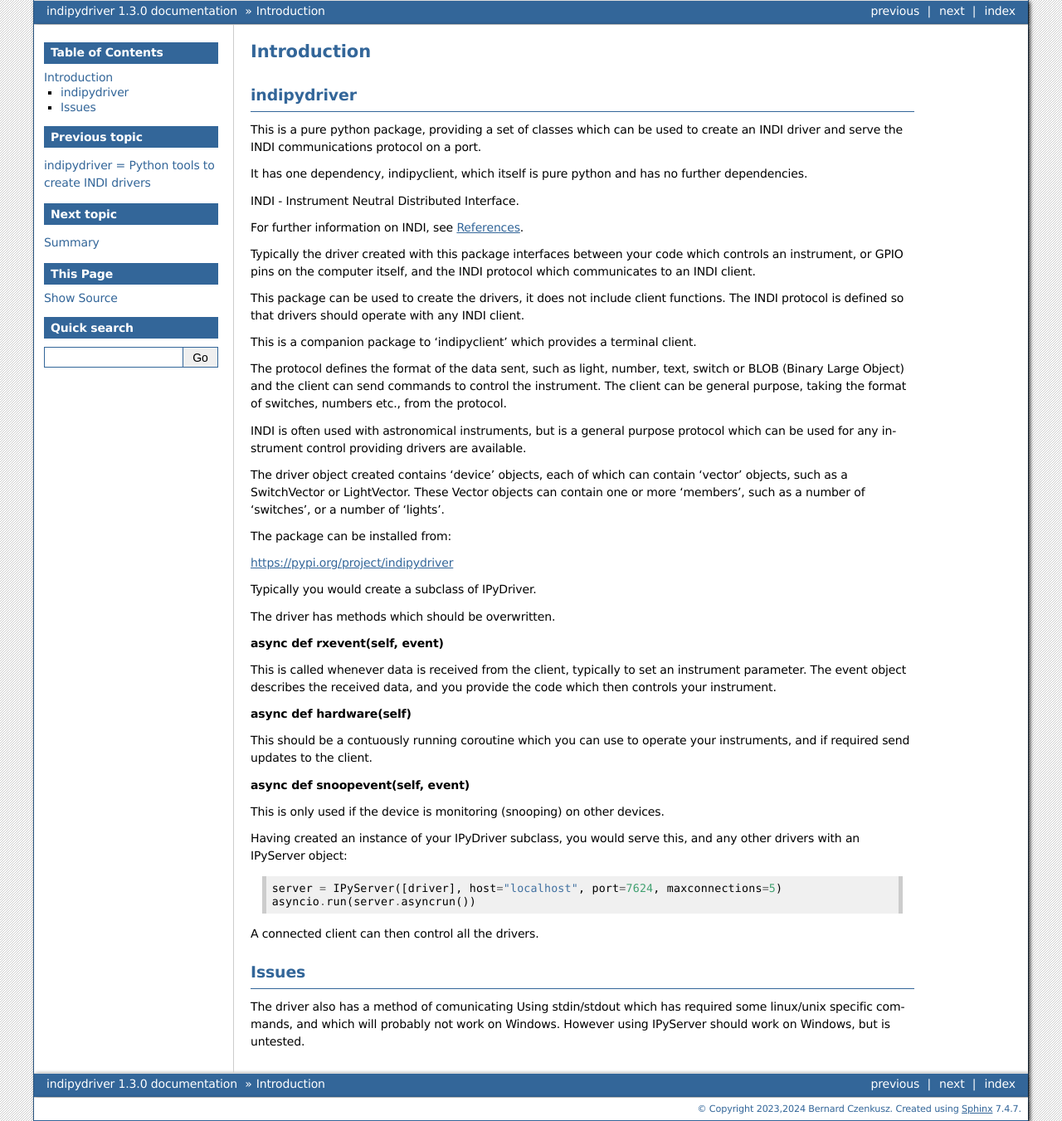
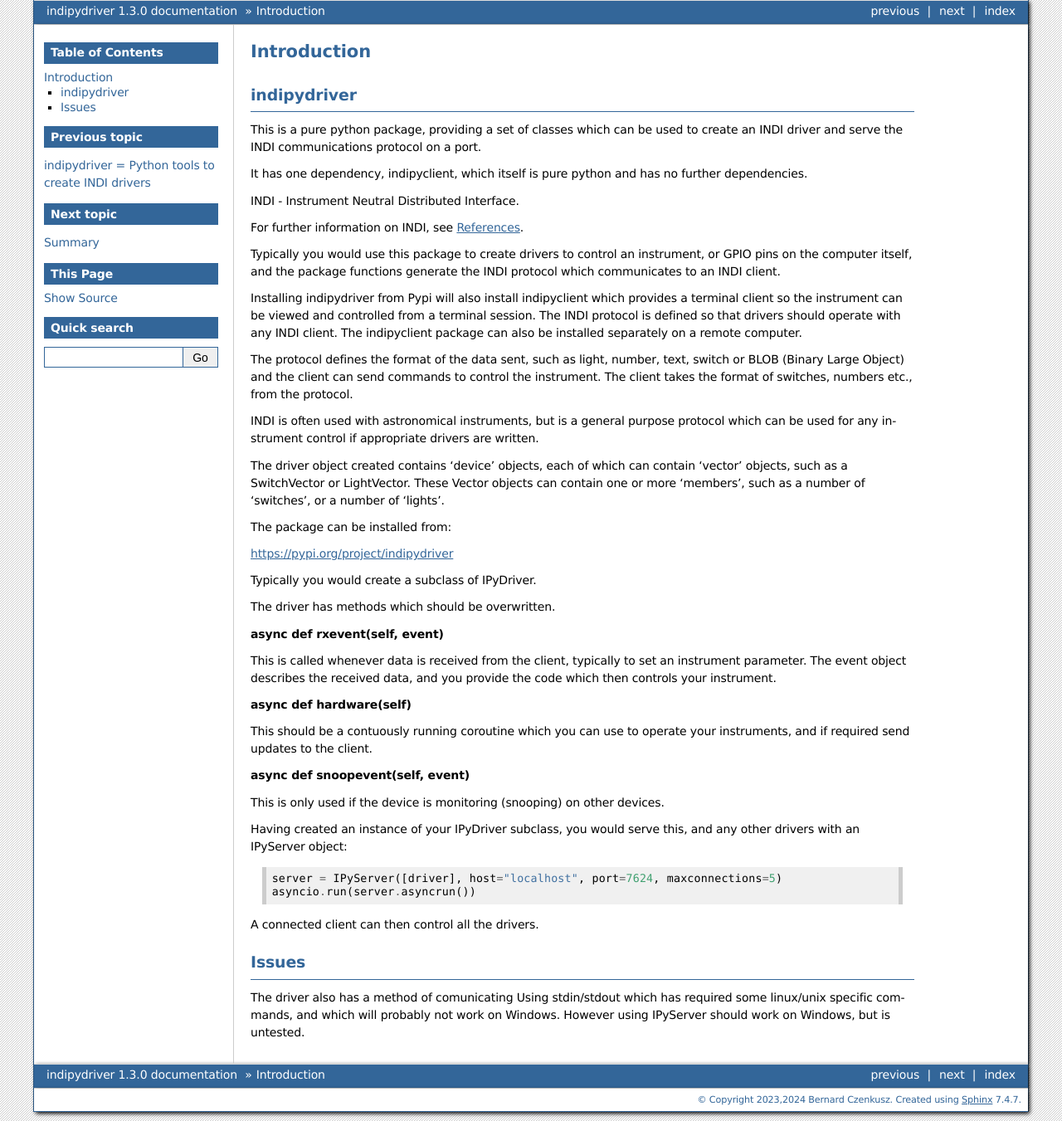
Before and after one commit to bernie-skipole/indipydriver, a Sphinx documentation site: the page built from docs/source/usage/introduction.rst, in a window 1280 px wide. Shown: the whole page at 83% size. Built offline with Sphinx 7.4.7, drawn with Linux system fonts in a browser that asks for light colours.

Commit message:
Working on docs

```diff
--- a/docs/source/usage/introduction.rst
+++ b/docs/source/usage/introduction.rst
@@ -13,15 +13,13 @@
 
 For further information on INDI, see :ref:`references`.
 
-Typically the driver created with this package interfaces between your code which controls an instrument, or GPIO pins on the computer itself, and the INDI protocol which communicates to an INDI client.
+Typically you would use this package to create drivers to control an instrument, or GPIO pins on the computer itself, and the package functions generate the INDI protocol which communicates to an INDI client.
 
-This package can be used to create the drivers, it does not include client functions. The INDI protocol is defined so that drivers should operate with any INDI client.
+Installing indipydriver from Pypi will also install indipyclient which provides a terminal client so the instrument can be viewed and controlled from a terminal session. The INDI protocol is defined so that drivers should operate with any INDI client. The indipyclient package can also be installed separately on a remote computer.
 
-This is a companion package to 'indipyclient' which provides a terminal client.
+The protocol defines the format of the data sent, such as light, number, text, switch or BLOB (Binary Large Object) and the client can send commands to control the instrument.  The client takes the format of switches, numbers etc., from the protocol.
 
-The protocol defines the format of the data sent, such as light, number, text, switch or BLOB (Binary Large Object) and the client can send commands to control the instrument.  The client can be general purpose, taking the format of switches, numbers etc., from the protocol.
-
-INDI is often used with astronomical instruments, but is a general purpose protocol which can be used for any instrument control providing drivers are available.
+INDI is often used with astronomical instruments, but is a general purpose protocol which can be used for any instrument control if appropriate drivers are written.
 
 The driver object created contains 'device' objects, each of which can contain 'vector' objects, such as a SwitchVector or LightVector. These Vector objects can contain one or more 'members', such as a number of 'switches', or a number of 'lights'.
 
--- a/docs/source/usage/ipyserver.rst
+++ b/docs/source/usage/ipyserver.rst
@@ -5,7 +5,7 @@
 
 
 .. autoclass:: indipydriver.IPyServer
-   :members: asyncrun
+   :members: asyncrun, add_remote
 
 
 Assuming you have two importable modules containing drivers, thermostat.py and windowcontrol.py::
```
Also changed, not shown: README.md (+4 -6 lines).
